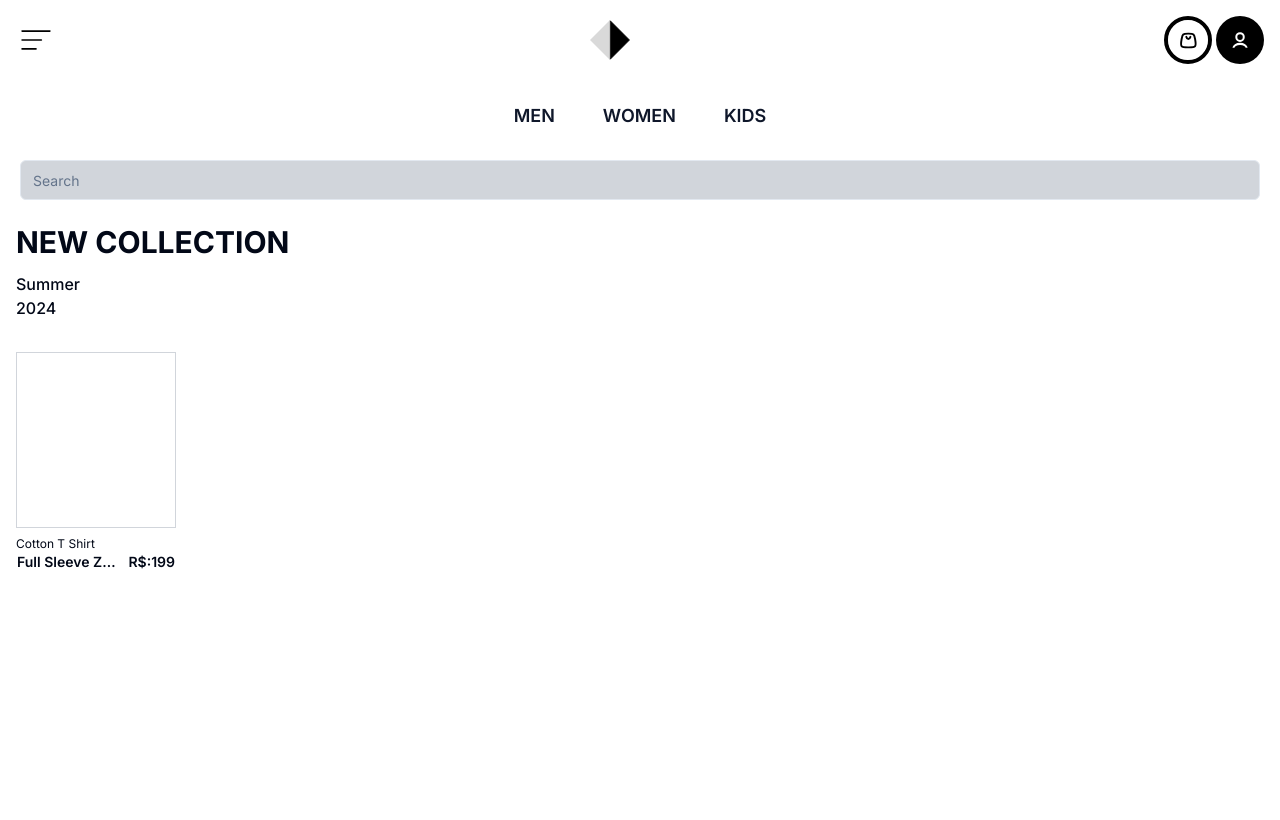
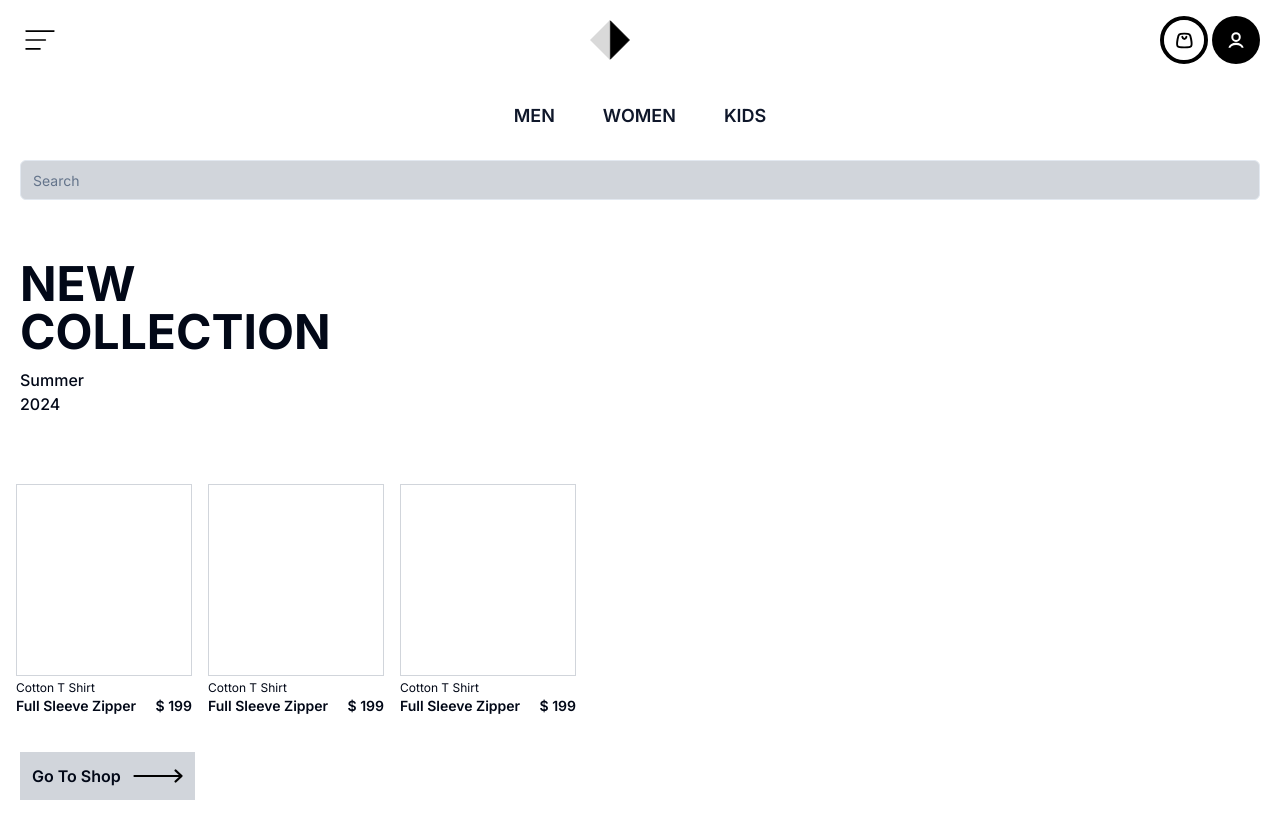
Before and after one commit to ERICK-KRAMER/E_commerce, a Next.js app: page / in a window 1280 px wide. Built offline with nearby package versions, Linux system fonts and the light colour scheme.

Commit message:
feat: add button

```diff
--- a/app/components/card.tsx
+++ b/app/components/card.tsx
@@ -1,14 +1,14 @@
 const Card = () => {
     return (
-        <div className="w-48 h-58 p-4 space-y-2">
-            <div className="w-40 h-44 border border-gray-300">
+        <div className="w-58 h-58 p-2 space-y-1">
+            <div className="w-44 h-48 border border-gray-300">
                 {/* Image */}
             </div>
             <div className="flex flex-col">
                 <small className="text-xs">Cotton T Shirt</small>
-                <span className="flex flex-row px-px gap-3">
+                <span className="flex flex-row justify-between">
                     <p className="font-semibold text-sm truncate">Full Sleeve Zipper</p>
-                    <p className="text-sm font-semibold">R$:199</p>
+                    <p className="text-sm font-semibold">$ 199</p>
                 </span>
             </div>
         </div>
--- a/app/components/header.tsx
+++ b/app/components/header.tsx
@@ -4,7 +4,7 @@ import { Button } from "./ui/button";
 const Header = () => {
     return (
         <>
-            <header className="flex flex-row py-4 px-4 items-center justify-between">
+            <header className="flex flex-row py-4 px-5 items-center justify-between">
                 <Button variant={"link"} size={"icon"}>
                     <Image
                         src="/menu.svg"
--- a/app/page.tsx
+++ b/app/page.tsx
@@ -1,3 +1,4 @@
+import Image from "next/image";
 import { Card } from "./components/card";
 import { Categories } from "./components/categories";
 import { Header } from "./components/header";
@@ -10,11 +11,21 @@ export default function Home() {
       <Header />
       <Categories />
       <Search />
-      <div className="p-4 flex flex-col gap-3">
-        <h1 className="text-3xl font-bold">NEW COLLECTION</h1>
+      <div className="p-5 flex flex-col gap-3 my-8">
+        <h1 className="text-5xl font-bold w-40">NEW COLLECTION</h1>
         <p className="w-20 font-medium">Summer 2024</p>
       </div>
-      <Card />
+      <div className="p-2 flex overflow-auto [&::-webkit-scrollbar]:hidden">
+        <Card />
+        <Card />
+        <Card />
+      </div>
+      <div className="p-5">
+        <button className="flex flex-row gap-3 bg-gray-300 rounded-none p-3 items-center font-semibold">
+          Go To Shop
+          <Image src={"/chevronRight.svg"} alt="chevron_icon" width={50} height={20} />
+        </button>
+      </div>
     </>
   );
 }
```
